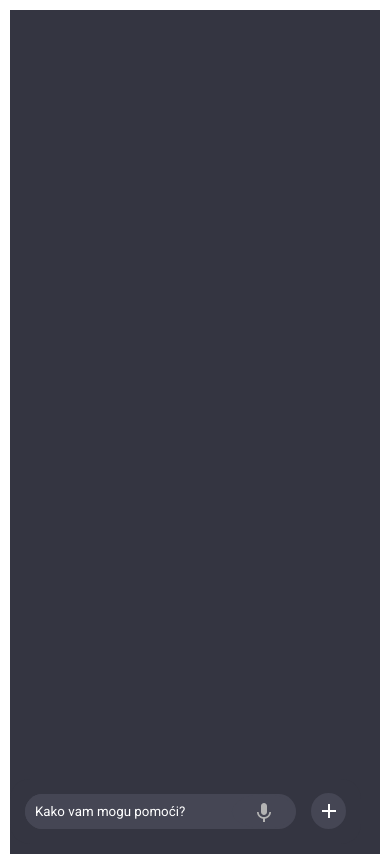
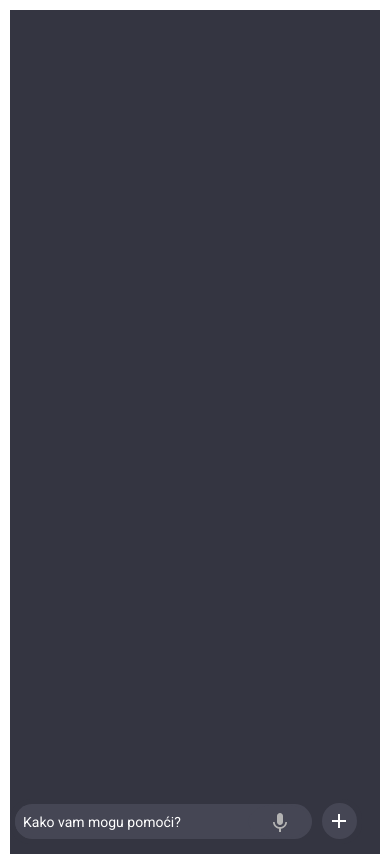
Before and after one commit to SelenaDelcev/ChatApp, a React (Create React App) app in the folder frontend/: page / in a window 390 px wide. Built offline with nearby package versions, Linux system fonts and the light colour scheme.

Commit message:
Deleted position fixed for input row

```diff
--- a/frontend/src/App.css
+++ b/frontend/src/App.css
@@ -109,9 +109,7 @@
   padding: 15px;
   background-color: #343541;
   border-radius: 20px;
-  position: fixed;
-  bottom: 0;
-  width: 90%;
+  width: 95%;
   box-sizing: border-box;
 }
 
@@ -279,9 +277,21 @@ button:disabled:hover {
     font-size: 20px;
   }
 
+  .input-row {
+    padding: 5px;
+  }
+
   .message-input .send-button {
     width: 35px;
     height: 35px;
   }
 
+  .message-input .input-container {
+    margin-right: 5px;
+  }
+
+  .message-input input[type="text"] {
+    font-size: 0.875rem;
+    padding: 8px;
+  }
 }
```
